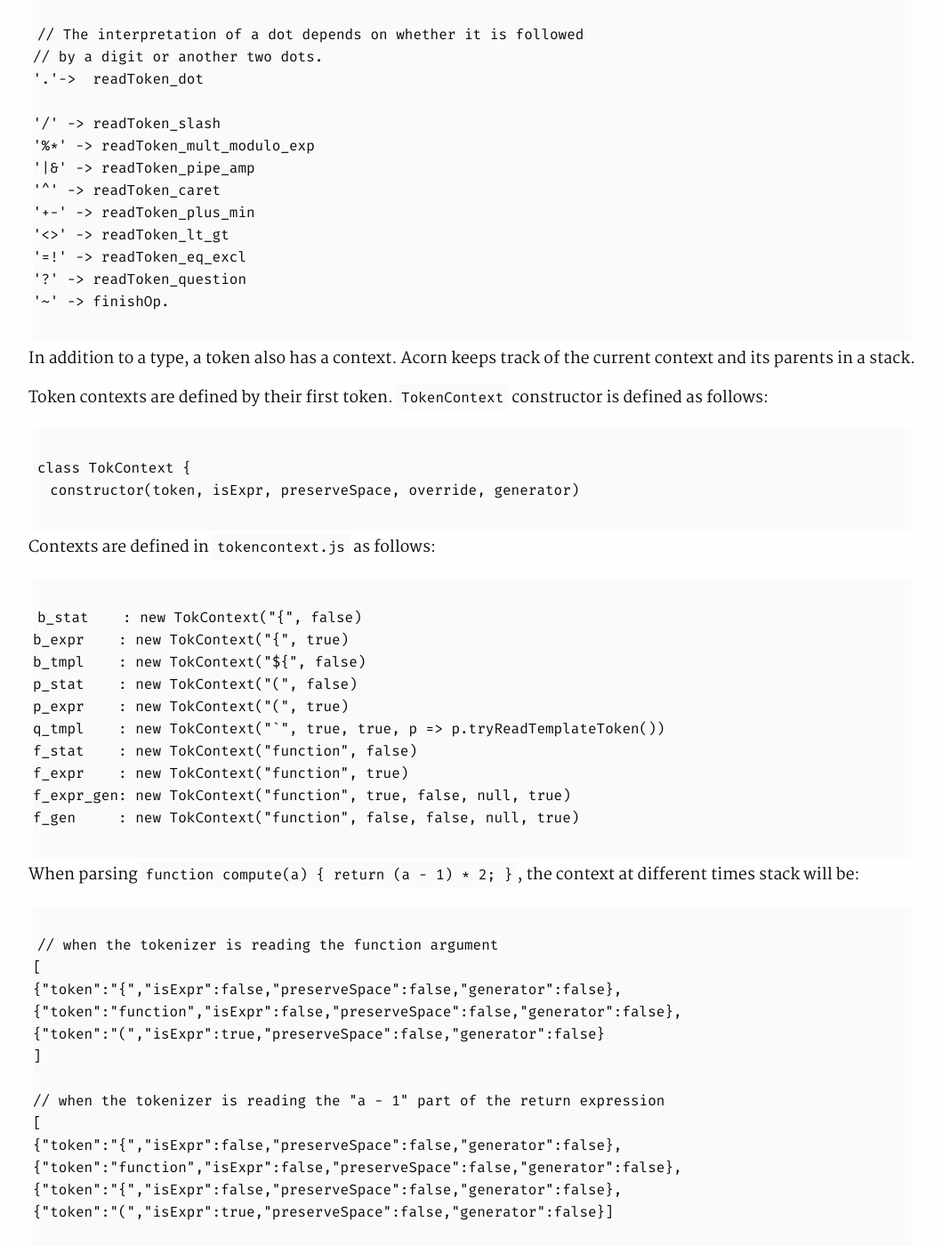
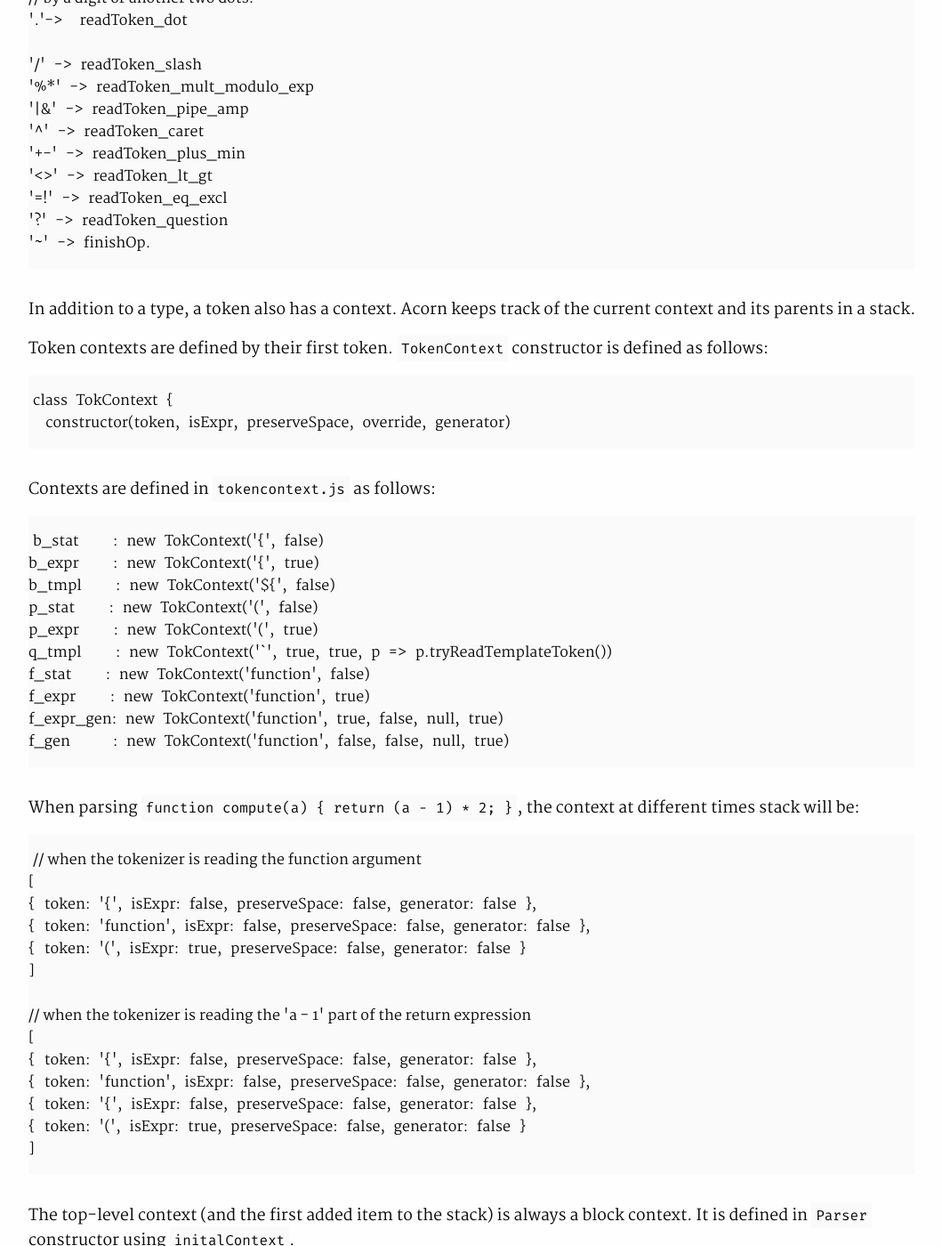
Before and after one commit to haresfaiez/haresfaiez.github.io, a Jekyll site: the page built from _posts/2020-06-28-acornjs-internals-main-concepts.md, in a window 1280 px wide and 1400 px high, scrolled down 2728 px. Shown: the whole window at 89% size, without its empty margins (64-1123 px from the left). Built offline with Jekyll 4.4.1, drawn with Linux system fonts in a browser that asks for light colours; some of the changed text lies outside the part shown.

Commit message:
Use new code style for acorn post

````diff
--- a/_posts/2020-06-28-acornjs-internals-main-concepts.md
+++ b/_posts/2020-06-28-acornjs-internals-main-concepts.md
@@ -14,34 +14,36 @@ and to enrich its subject language. I'll get into most of them here.
 
 ## Parser
 To parse a program, you might use `Acorn.parse` and give it the input code string:
-```
+
+{% highlight javascript %}
 import Acorn from 'acorn'
 const parsed = Acorn.parse('var i = 1');
-```
+{% endhighlight %}
 
 The result for this example is:
-```
+
+{% highlight javascript %}
 Node {
   type: 'Program',
   start: 0,
   end: 9,
   body:[{
-    type: "VariableDeclaration",
+    type: 'VariableDeclaration',
     start: 0,
     end: 9,
     declarations: [{
-      type: "VariableDeclarator",
+      type: 'VariableDeclarator',
       start: 4,
       end: 9,
-      id: {type: "Identifier", start: 4, end: 5, name: "i"},
-      init: {type: "Literal", start: 8, end: 9, value: 1, raw: "1"}
+      id: {type: 'Identifier', start: 4, end: 5, name: 'i'},
+      init: {type: 'Literal', start: 8, end: 9, value: 1, raw: '1'}
     }],
-    kind: "var"
+    kind: 'var'
   }],
   sourceType: 'script'
 }
 
-```
+{% endhighlight %}
 
 Acorn puts all operations in one class, `Parser`. It is a parser and a tokenizer.
 It is defined in `state.js` then enriched by other modules.
@@ -60,7 +62,7 @@ This allows you to define a function that is called after reading a token, or af
 
 ## Parsing the top level
 That top-level node is either created by `parseTopLevel` itself or taken from the AST given by the options.
-In both situations, the result of the parsing is an AST whose root is a node with the type `"Program"`.
+In both situations, the result of the parsing is an AST whose root is a node with the type `'Program'`.
 `Parser` has a method `parse` that uses `parseTopLevel` to loop over and parse top-level statements in the input,
 then to collect their nodes under the top-level node.
 
@@ -106,10 +108,11 @@ Acorn creates a `RegExp` that checks a token against version-specific ECMAScript
 If the current character cannot be the beginning of a word, `getTokenFromCode` handles it.
 If the token is a punctuation mark, it creates a token with `finishToken`.
 Otherwise, it delegates to other helpers that read long tokens.
-It delegates to `readString` when it encounters `"` or a `'`, `readNumber` when it finds a digit, and so on.
+It delegates to `readString` when it encounters `'` or a `'`, `readNumber` when it finds a digit, and so on.
 
 Ther characters and the functions used for each are:
-```
+
+{% highlight javascript %}
 // The interpretation of a dot depends on whether it is followed
 // by a digit or another two dots.
 '.'->  readToken_dot
@@ -123,47 +126,51 @@ Ther characters and the functions used for each are:
 '=!' -> readToken_eq_excl
 '?' -> readToken_question
 '~' -> finishOp.
-```
+{% endhighlight %}
 
 In addition to a type, a token also has a context.
 Acorn keeps track of the current context and its parents in a stack.
 
 Token contexts are defined by their first token. `TokenContext` constructor is defined as follows:
-```
+
+{% highlight javascript %}
 class TokContext {
   constructor(token, isExpr, preserveSpace, override, generator)
-```
+{% endhighlight %}
 
 Contexts are defined in `tokencontext.js` as follows:
-```
-b_stat    : new TokContext("{", false)
-b_expr    : new TokContext("{", true)
-b_tmpl    : new TokContext("${", false)
-p_stat    : new TokContext("(", false)
-p_expr    : new TokContext("(", true)
-q_tmpl    : new TokContext("`", true, true, p => p.tryReadTemplateToken())
-f_stat    : new TokContext("function", false)
-f_expr    : new TokContext("function", true)
-f_expr_gen: new TokContext("function", true, false, null, true)
-f_gen     : new TokContext("function", false, false, null, true)
-```
+
+{% highlight javascript %}
+b_stat    : new TokContext('{', false)
+b_expr    : new TokContext('{', true)
+b_tmpl    : new TokContext('${', false)
+p_stat    : new TokContext('(', false)
+p_expr    : new TokContext('(', true)
+q_tmpl    : new TokContext('`', true, true, p => p.tryReadTemplateToken())
+f_stat    : new TokContext('function', false)
+f_expr    : new TokContext('function', true)
+f_expr_gen: new TokContext('function', true, false, null, true)
+f_gen     : new TokContext('function', false, false, null, true)
+{% endhighlight %}
 
 When parsing `function compute(a) { return (a - 1) * 2; }`, the context at different times stack will be:
-```
+
+{% highlight javascript %}
 // when the tokenizer is reading the function argument
 [
-{"token":"{","isExpr":false,"preserveSpace":false,"generator":false},
-{"token":"function","isExpr":false,"preserveSpace":false,"generator":false},
-{"token":"(","isExpr":true,"preserveSpace":false,"generator":false}
+{ token: '{', isExpr: false, preserveSpace: false, generator: false },
+{ token: 'function', isExpr: false, preserveSpace: false, generator: false },
+{ token: '(', isExpr: true, preserveSpace: false, generator: false }
 ]
 
-// when the tokenizer is reading the "a - 1" part of the return expression
+// when the tokenizer is reading the 'a - 1' part of the return expression
 [
-{"token":"{","isExpr":false,"preserveSpace":false,"generator":false},
-{"token":"function","isExpr":false,"preserveSpace":false,"generator":false},
-{"token":"{","isExpr":false,"preserveSpace":false,"generator":false},
-{"token":"(","isExpr":true,"preserveSpace":false,"generator":false}]
-```
+{ token: '{', isExpr: false, preserveSpace: false, generator: false },
+{ token: 'function', isExpr: false, preserveSpace: false, generator: false },
+{ token: '{', isExpr: false, preserveSpace: false, generator: false },
+{ token: '(', isExpr: true, preserveSpace: false, generator: false }
+]
+{% endhighlight %}
 
 The top-level context (and the first added item to the stack) is always a block context.
 It is defined in `Parser` constructor using `initalContext`.
@@ -183,36 +190,40 @@ The only pattern shared by most of them is reading a semicolon.
 Acorn uses `this.eat(tt.semi)` (), `this.insertSemicolon()` (), and `this.semicolon` ().
 
 `eat` is a:
-```
+
+{% highlight javascript %}
 // Predicate that tests whether the next token is of the given
 // type, and if yes, consumes it as a side effect. (by calling this.next())
-```
+{% endhighlight %}
 
 Here is an example from `parseForStatement`:
-```
+
+{% highlight javascript %}
   node.init = init
   this.expect(tt.semi)
   node.test = this.type === tt.semi ? null : this.parseExpression()
   this.expect(tt.semi)
   node.update = this.type === tt.parenR ? null : this.parseExpression()
   this.expect(tt.parenR)
-  node.body = this.parseStatement("for")
-```
+  node.body = this.parseStatement('for')
+{% endhighlight %}
 
 
 `insertSemicolon`:
-```
+
+{% highlight javascript %}
 // Consume a semicolon, or, failing that, see if we are allowed to
 // pretend that there is a semicolon at this position.
-```
+{% endhighlight %}
 
 It is defined as follows
 
-```
+
+{% highlight javascript %}
 pp.semicolon = function() {
   if (!this.eat(tt.semi) && !this.insertSemicolon()) this.unexpected()
 }
-```
+{% endhighlight %}
 
 `semicolon` meanwhile checks whether we are allowed to insert a semicolon after the current token.
 It is true if we are at the end of the file, in a `}`, or if
@@ -228,7 +239,8 @@ Then `scope.js` module defines getters that check the scope of the current token
 
 Acorn models scopes using bitsets and uses logical-end to compare them.
 Scopes are defined in `src/scopeflags`. Each scpe is a binary with a shifted 1:
-```
+
+{% highlight javascript %}
     SCOPE_TOP = 1,
     SCOPE_FUNCTION = 2,
     SCOPE_VAR = SCOPE_TOP | SCOPE_FUNCTION,
@@ -242,7 +254,7 @@ Scopes are defined in `src/scopeflags`. Each scpe is a binary with a shifted 1:
 export function functionFlags(async, generator) {
   return SCOPE_FUNCTION | (async ? SCOPE_ASYNC : 0) | (generator ? SCOPE_GENERATOR : 0)
 }
-```
+{% endhighlight %}
 
 A scope with value `0` is neither of those. `0` is used when the current statement introduces a new lexical scope.
 It is used in `parseForStatement`, `parseSwitchStatement`, to parse a non-simple catch block in `parseTryStatement`,
@@ -252,14 +264,16 @@ These helpers use `enterScope` to create a new scope.
 Acorn usually calls `this.enterScope` before parsing the body of the statement, and `this.exitScope` after parsing the body.
 
 The following pattern is used in multiple parsing helpers:
-```
+
+{% highlight javascript %}
 this.enterScope(/* flags */);
 node.body = this.parseBlock()
 this.exitScope()
-```
+{% endhighlight %}
 
 `enterScope` and `exitScope` are defined as follows:
-```
+
+{% highlight javascript %}
 pp.enterScope = function(flags) {
   this.scopeStack.push(new Scope(flags))
 }
@@ -267,7 +281,7 @@ pp.enterScope = function(flags) {
 pp.exitScope = function() {
   this.scopeStack.pop()
 }
-```
+{% endhighlight %}
 
 A `ScopeStack` frame, an instance of `Scope`, contains a list of variables,
 a list of lexically-declared names, and a list of `FunctionDeclaration` names.
````
